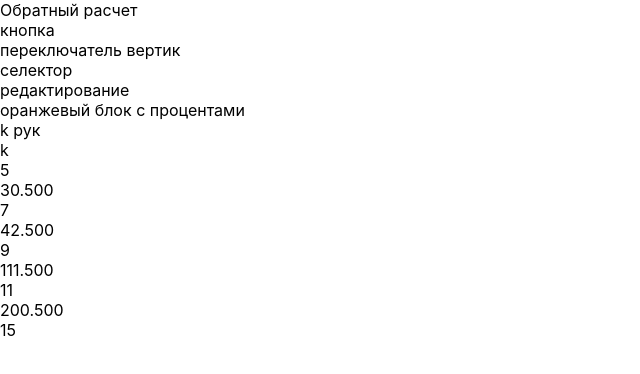
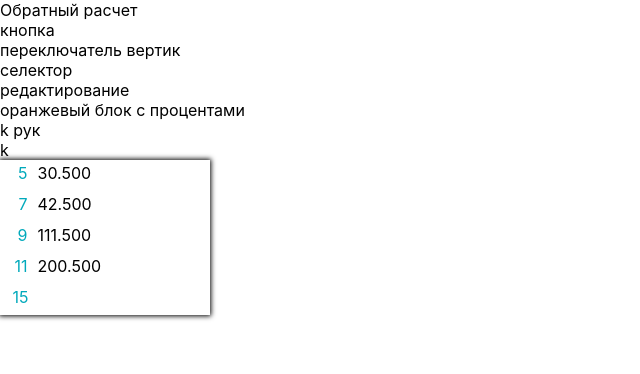
Before and after one commit to Pyarka/Sitef, a React (Create React App) app: page / in a window 1280 px wide. Shown: the top 374 px of the page, without its empty margins (0-640 px from the left). Built offline with nearby package versions, Linux system fonts and the light colour scheme.

Commit message:
добавлено оформление растяжки

```diff
--- a/public/index.html
+++ b/public/index.html
@@ -24,7 +24,7 @@
       work correctly both with client-side routing and a non-root public URL.
       Learn how to configure a non-root public URL by running `npm run build`.
     -->
-    <title>React App</title>
+    <title>React cucu</title>
   </head>
   <body>
     <noscript>You need to enable JavaScript to run this app.</noscript>
--- a/src/Components/ScalePopup.css
+++ b/src/Components/ScalePopup.css
@@ -1,3 +1,15 @@
 .cellsContainer {
-
+    display: flex;
+    flex-direction: column;
+    text-align: end;
+    vertical-align: center;
 }
+.cellsRow {
+    width: 80px;
+    display: flex;
+    flex-direction: row;
+    flex-wrap: nowrap;
+    justify-content: space-between;
+    margin-bottom: 3px;
+    margin-top: 3px;
+}
--- a/src/Components/ScalePopup.tsx
+++ b/src/Components/ScalePopup.tsx
@@ -26,9 +26,10 @@ const ScalePopup = (): ReactElement => {
 
     const renderCell = () => {
         return scale.map((scaleItem, i) => {
-                return <div key={scaleItem}>
-                    <div>{renderScale(i)}</div>
-                    <div>{renderValues(i)}</div>
+                return <div className={'cellsRow'} key={scaleItem}>
+                    <div className={'cellsScale'}>{renderScale(i)}</div>
+                    <div className={'space'}></div>
+                    <div className={'cellsValues'}>{renderValues(i)}</div>
                 </div>
             })
     }
--- a/src/index.css
+++ b/src/index.css
@@ -11,3 +11,32 @@ code {
   font-family: source-code-pro, Menlo, Monaco, Consolas, 'Courier New',
     monospace;
 }
+.cellsContainer {
+  width: 210px;
+  box-shadow: 0 0 5px 1px rgb(0.0.0.0) ;
+  display: flex;
+  flex-direction: column;
+}
+.cellsRow {
+  width: 150px;
+  height: 25px;
+  display: flex;
+  flex-direction: row;
+  flex-wrap: nowrap;
+  justify-content: center;
+  margin-bottom: 3px;
+  margin-top: 3px;
+}
+.cellsScale {
+  color: #00a9bb;
+  text-align: end;
+  width: 15px;
+}
+.cellsValues {
+  text-align: start;
+  width: 100px;
+}
+.space {
+  width: 10px;
+  height: 11px;
+}
```
